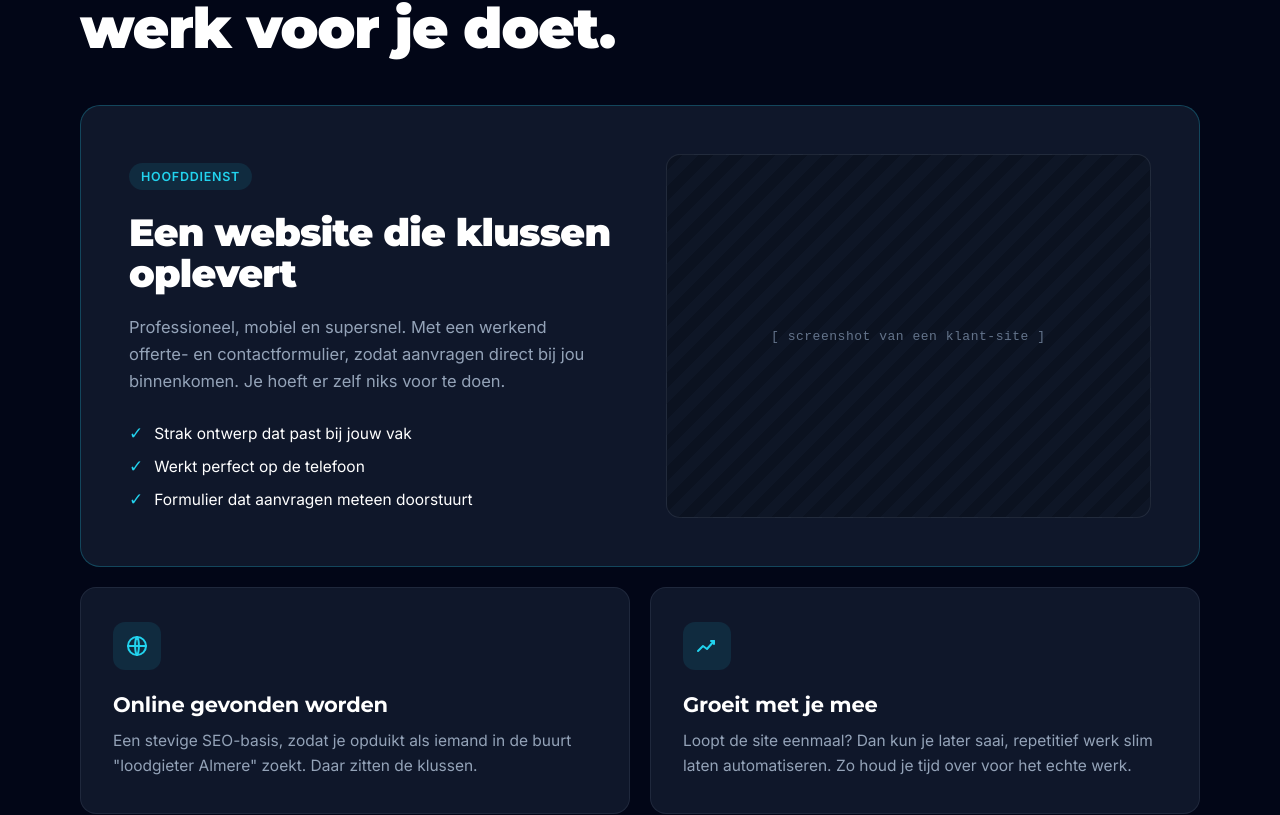
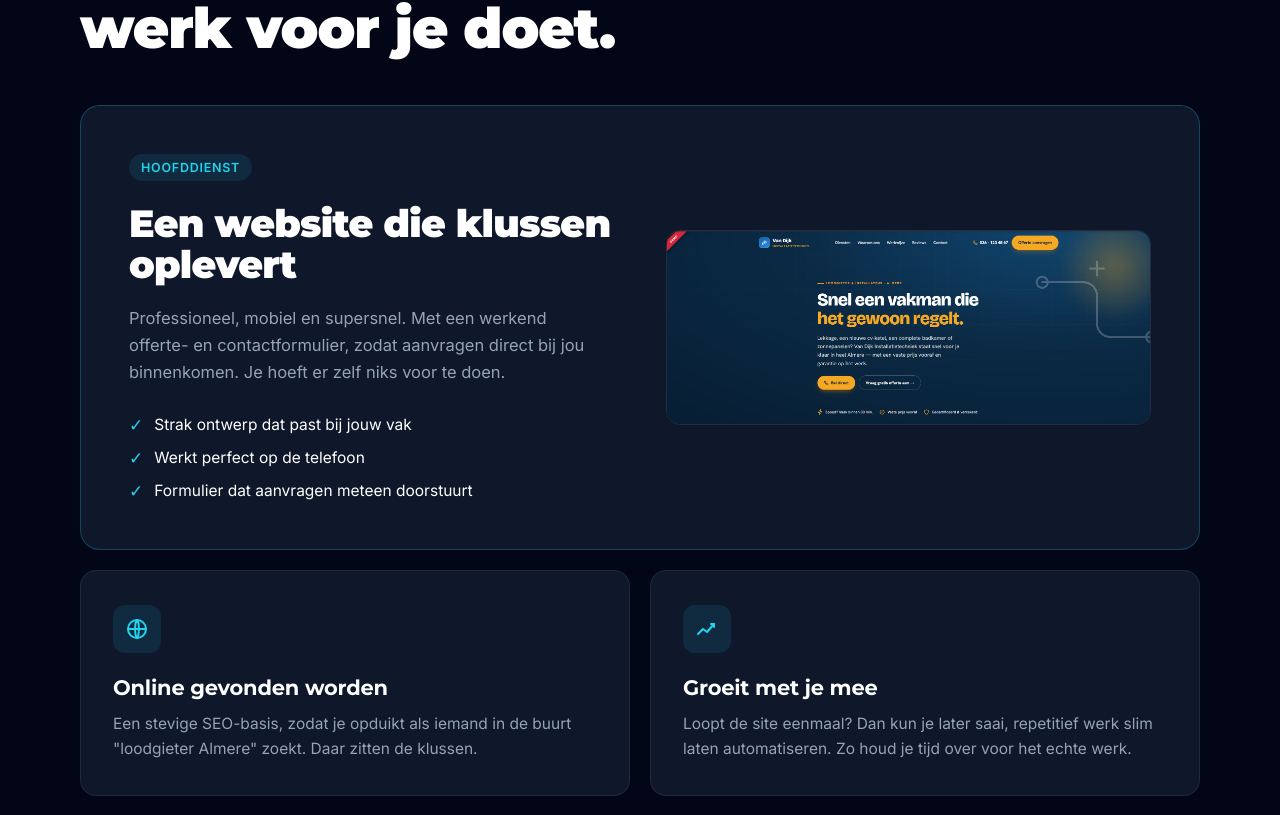
Before and after one commit to bryanclaudeAi/digitaalvooruitzichtwebsite, a Next.js app: page / in a window 1280 px wide. Shown: the part 2105-2920 px from the top of the page. Built offline with nearby package versions, Linux system fonts and the light colour scheme.

Commit message:
Add demo screenshot and about-me photo

```diff
--- a/app/page.tsx
+++ b/app/page.tsx
@@ -140,10 +140,7 @@ export default function Home() {
                 ))}
               </div>
             </div>
-            <div style={{ aspectRatio: '4/3', borderRadius: '14px', background: 'repeating-linear-gradient(135deg, #0B1220, #0B1220 11px, #0e1626 11px, #0e1626 22px)', border: '1px solid rgba(148,163,184,0.15)', display: 'flex', alignItems: 'center', justifyContent: 'center', overflow: 'hidden' }}>
-              {/* Swap this div for a screenshot of a client site when you have one */}
-              <span style={{ fontFamily: 'monospace', fontSize: '13px', letterSpacing: '0.04em', color: '#64748B' }}>[ screenshot van een klant-site ]</span>
-            </div>
+            <Image src="/van-dijk-demo.png" alt="Voorbeeld van een klantwebsite - Van Dijk Installatietechniek" width={1904} height={761} style={{ width: '100%', height: 'auto', display: 'block', borderRadius: '14px', border: '1px solid rgba(148,163,184,0.15)' }} />
           </div>
 
           <div style={{ display: 'grid', gridTemplateColumns: 'repeat(auto-fit,minmax(280px,1fr))', gap: '20px', marginTop: '20px' }}>
@@ -233,7 +230,7 @@ export default function Home() {
       <section id="over" style={{ background: '#020617', color: '#FFFFFF', fontFamily: 'var(--font-inter), sans-serif', padding: 'clamp(20px,4vw,40px) clamp(24px,6vw,80px) clamp(80px,12vw,150px)' }}>
         <div style={{ maxWidth: '1120px', margin: '0 auto', display: 'grid', gridTemplateColumns: 'repeat(auto-fit,minmax(260px,1fr))', gap: 'clamp(36px,5vw,72px)', alignItems: 'center' }}>
           <div style={{ borderRadius: '18px', overflow: 'hidden', aspectRatio: '4/5', position: 'relative' }}>
-            <Image src="/bryan.png" alt="Bryan Schippers - Digitaal Vooruitzicht" fill style={{ objectFit: 'cover', objectPosition: 'center top' }} sizes="(max-width: 768px) 100vw, 40vw" />
+            <Image src="/bryan-schippers.png" alt="Bryan Schippers - Digitaal Vooruitzicht" fill style={{ objectFit: 'cover', objectPosition: 'center top' }} sizes="(max-width: 768px) 100vw, 40vw" />
           </div>
 
           <div>
```
Also changed, not shown: public/bryan-schippers.png (added), public/van-dijk-demo.png (added).
